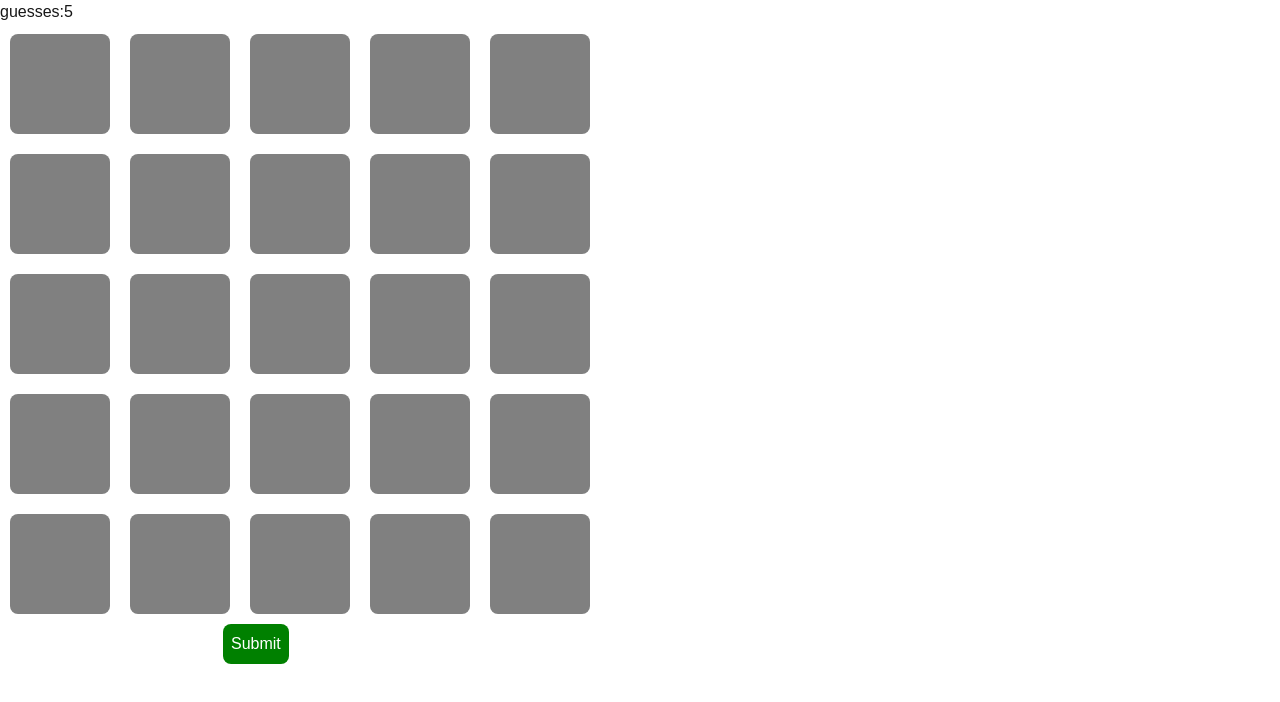
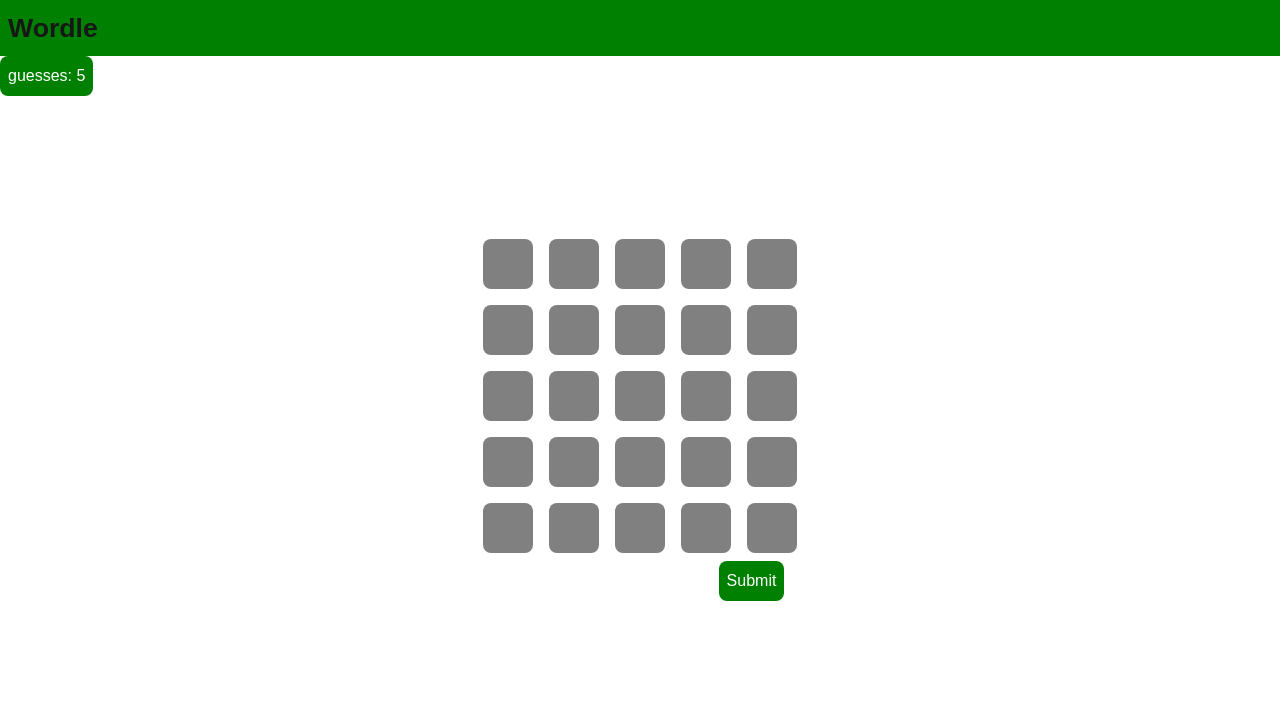
Before and after one commit to cambo2015/wordle, a Next.js app: page / in a window 1280 px wide. Shown: the top 702 px of the page. Built offline with nearby package versions, Linux system fonts and the light colour scheme.

Commit message:
added top bar and centered everything

```diff
--- a/app/globals.css
+++ b/app/globals.css
@@ -56,12 +56,12 @@ button{
 
 .letter{
   display: flex;
-  width:100px;
-  height:100px;
+  width:50px;
+  height:50px;
   align-items: center !important;
   justify-content: center !important;
   text-align: center !important;
-  margin:10px;
+  margin:8px;
   border-radius: 8px;
   font-weight: bold;
 }
@@ -81,8 +81,34 @@ button{
   color:black;
 }
 
-
-
 .letter-empty{
   background-color: gray;
 }
+
+#guesses-container{
+  width:100vw;
+  height:80vh;
+  display: flex;
+  flex-direction: column;
+  align-items: center;
+  justify-content: center;
+}
+
+.chip{
+  background-color: green;
+  padding:8px;
+  margin: 10 auto auto auto;
+  color:white;
+  border-radius: 8px;
+  display: block;
+  width: fit-content;
+  text-align: center;
+}
+
+#top-bar{
+  width: 100%;
+  background-color: green !important;
+  padding:8px;
+  font-weight: bold;
+  font-size: 20pt;
+}
--- a/app/page.tsx
+++ b/app/page.tsx
@@ -46,22 +46,31 @@ export default function Home() {
 
   return (
       <div>
+        <div id="top-bar">
+          <span>Wordle</span>
+        </div>
+        <span className="chip">{"guesses: "+numGuesses}</span>
+
+       <div id="guesses-container">
           <div>
-        {"guesses:"+numGuesses}
-
-       {guesses.map((guess,index)=><Word word={guess} actualWord={actualWord} />)}
+           {guesses.map((guess,i)=><Word key={"actual-guess"+i} word={guess} actualWord={actualWord} />)}
             {/* show the remainder of the objects*/}
-       {emptyBoxes.map(x=><Word word="" actualWord=""/>)}
-
-
+            {emptyBoxes.map((x,i)=><Word key={"guess-"+i} word="" actualWord=""/>)}
+          </div>
+          <div>{/*start*/}
               <div className="d-flex">
                 <input onChange={handleSetOnChange} />
                 <button onClick={handleOnClick} disabled={gameOver}> Submit</button>
+              </div>
+            {/* end */}
           </div>
 
         </div>
 
 
+
+
+
       </div>
   );
 }
```
Lines whose indentation alone changed are shown as unchanged.
